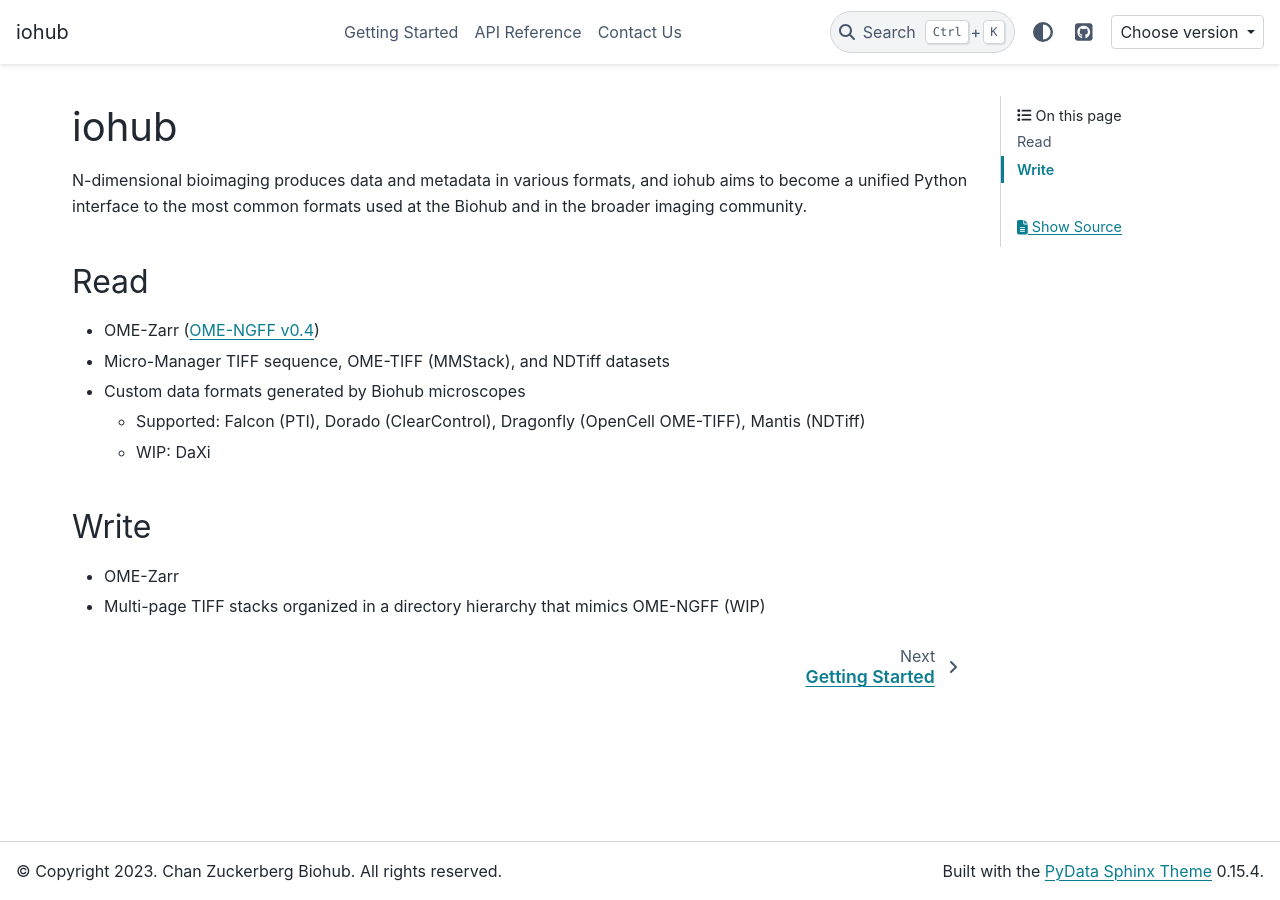
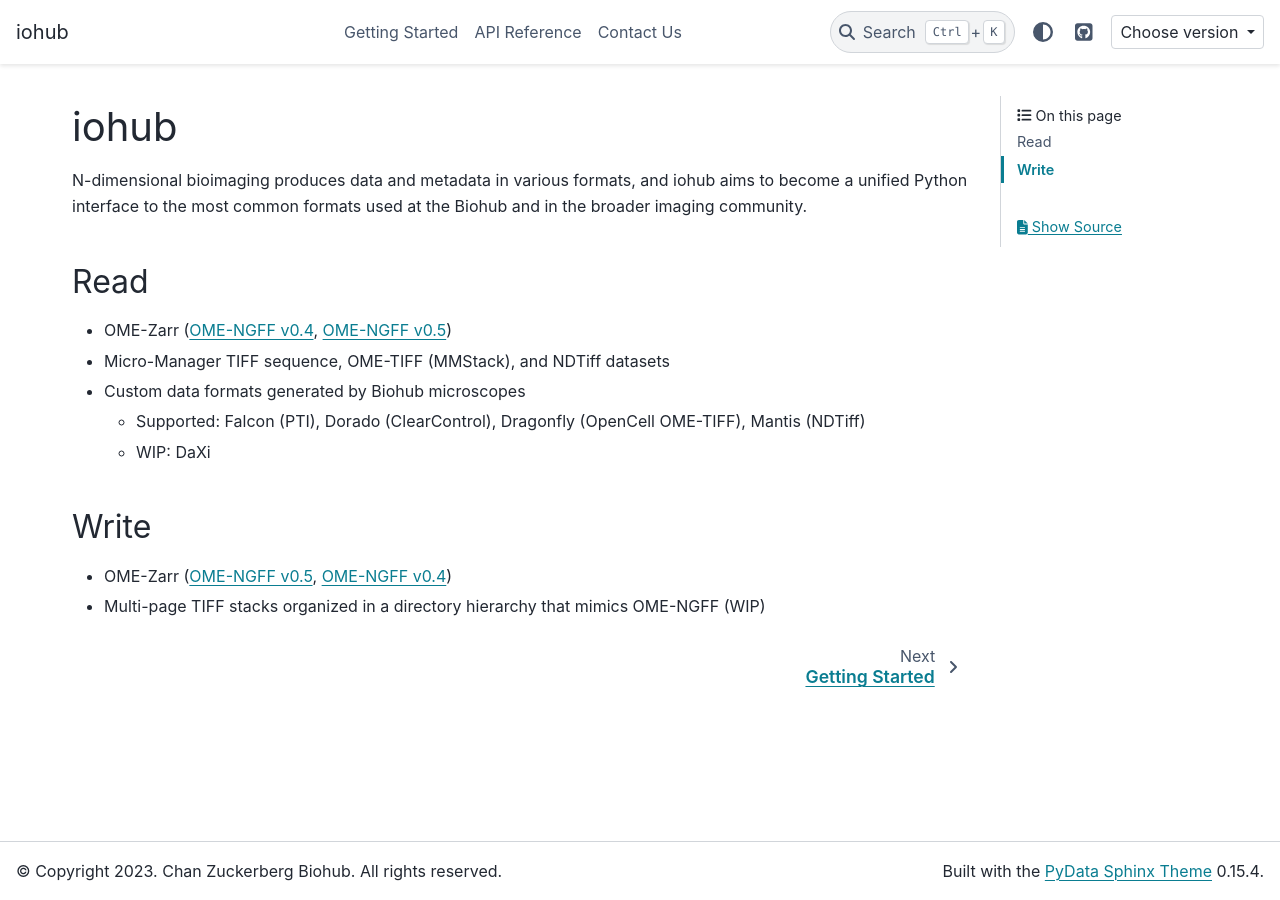
Before and after one commit to czbiohub-sf/iohub, a Sphinx documentation site: the page built from docs/source/index.rst, in a window 1280 px wide. Built offline with Sphinx 7.4.7 and the PyData theme 0.15.4, drawn with Linux system fonts in a browser that asks for light colours; pages that are not in the unit, such as notebooks, are missing from menus; the version number could not be read and is left out.

Commit message:
added read/write for v0.4, added to docs/source/index.rst

```diff
--- a/docs/source/index.rst
+++ b/docs/source/index.rst
@@ -9,7 +9,7 @@
 Read
 ----
 
-- OME-Zarr (`OME-NGFF v0.4 <https://ngff.openmicroscopy.org/0.4/>`_)
+- OME-Zarr (`OME-NGFF v0.4 <https://ngff.openmicroscopy.org/0.4/>`_, `OME-NGFF v0.5 <https://ngff.openmicroscopy.org/0.5/>`_)
 
 - Micro-Manager TIFF sequence, OME-TIFF (MMStack), and NDTiff datasets
 
@@ -22,7 +22,7 @@
 Write
 -----
 
-- OME-Zarr
+- OME-Zarr (`OME-NGFF v0.5 <https://ngff.openmicroscopy.org/0.5/>`_, `OME-NGFF v0.4 <https://ngff.openmicroscopy.org/0.5/>`_)
 - Multi-page TIFF stacks organized in a directory hierarchy that mimics OME-NGFF (WIP)
 
 
```
Also changed, not shown: README.md (+6 -2 lines).
